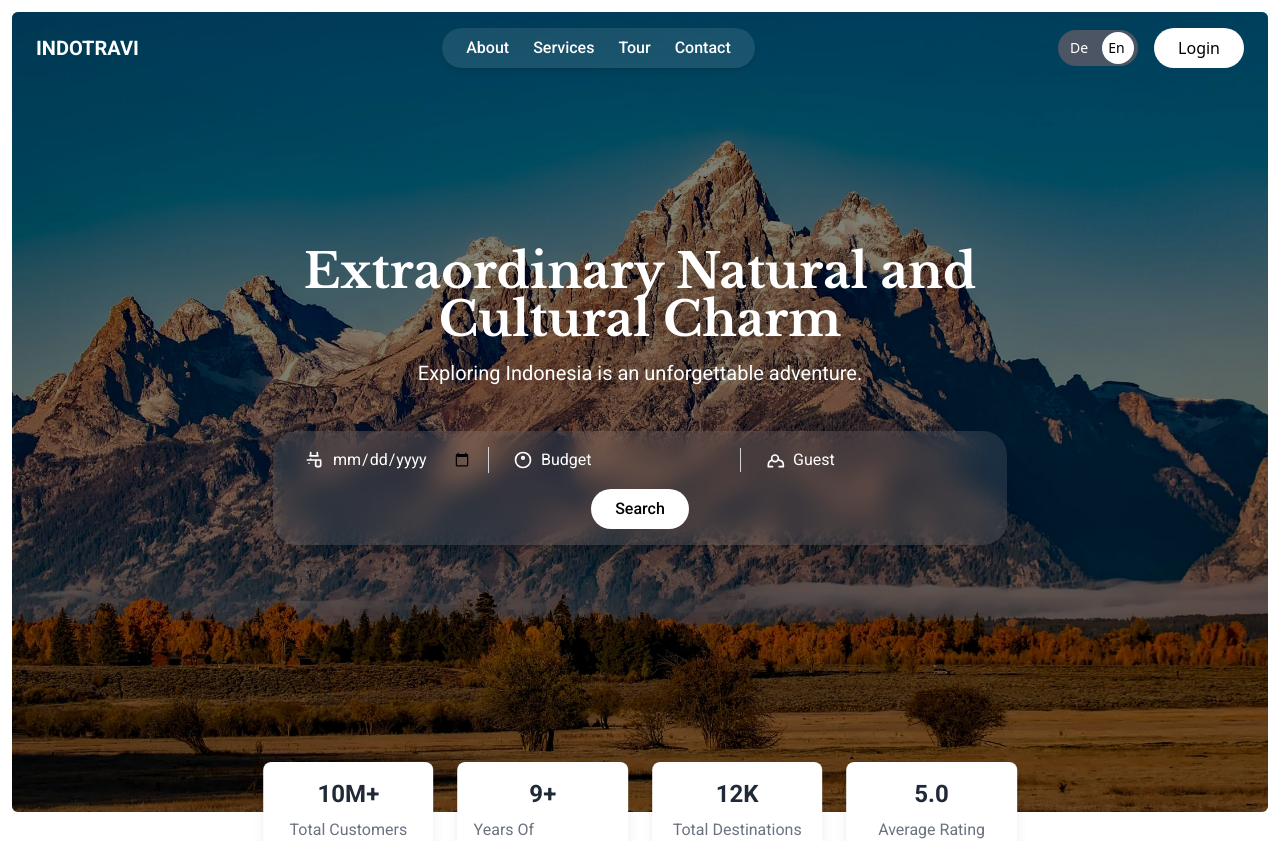
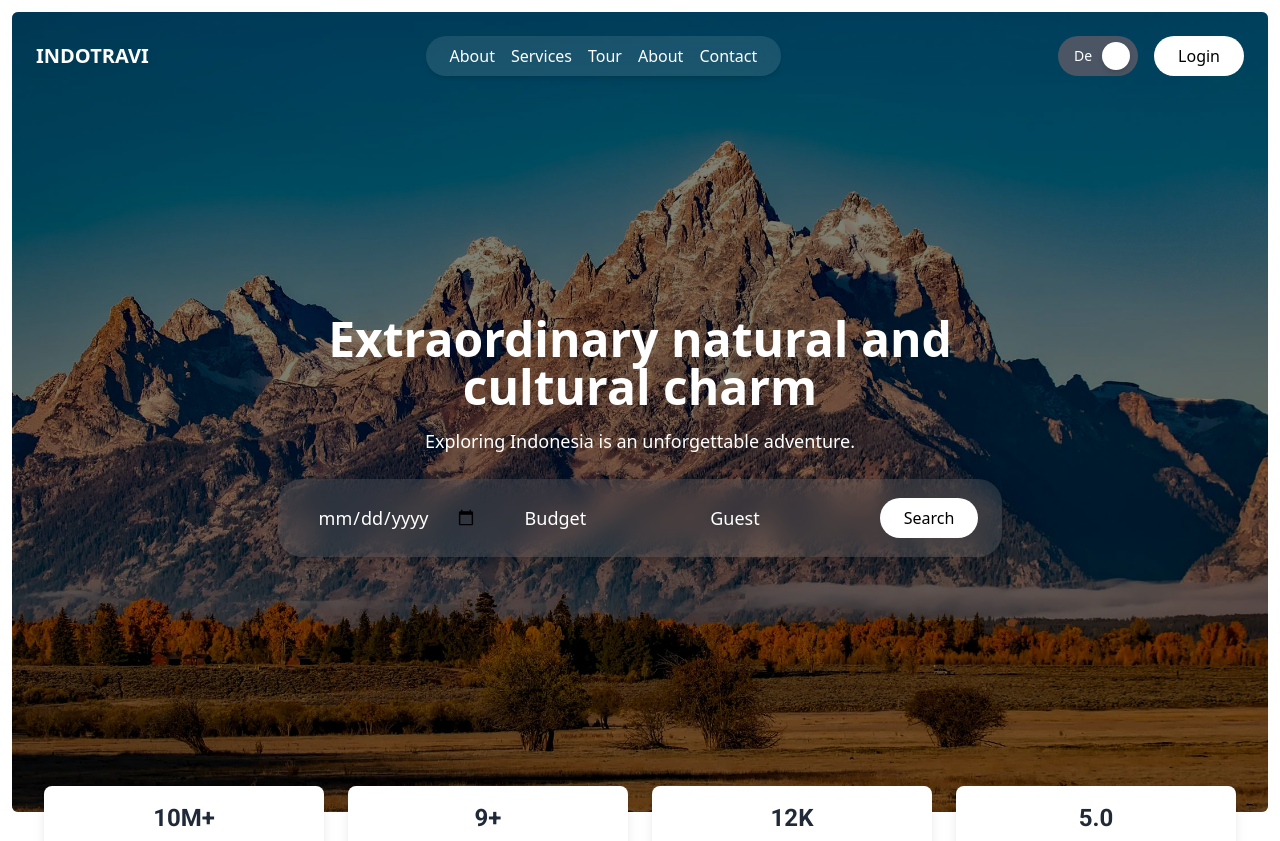
Before and after one commit to MohammadhuAkeel58/IndoTravi, a React (Vite) app: page / in a window 1280 px wide. Shown: the top 841 px of the page. Built offline with nearby package versions, Linux system fonts and the light colour scheme; a web font is replaced by a local one.

Commit message:
made changes

```diff
--- a/package.json
+++ b/package.json
@@ -13,8 +13,10 @@
     "framer-motion": "^11.17.0",
     "gsap": "^3.12.5",
     "indotravi": "file:",
+    "lucide-react": "^0.474.0",
     "react": "^18.3.1",
-    "react-dom": "^18.3.1"
+    "react-dom": "^18.3.1",
+    "react-icons": "^5.4.0"
   },
   "devDependencies": {
     "@eslint/js": "^9.17.0",
--- a/src/Components/Header/HeaderA.jsx
+++ b/src/Components/Header/HeaderA.jsx
@@ -20,61 +20,62 @@ const HeaderA = () => {
 
       <div className="absolute inset-0 bg-black bg-opacity-50 rounded-md"></div>
 
-      <div className="relative z-10">
-        <div className="container mx-auto flex flex-col md:flex-row items-center justify-between px-4 sm:px-6 py-4">
-          <h1 className="font-semibold text-lg md:text-xl font-body text-center md:text-left">
+      <header className="relative w-full p-4 sm:p-6 flex items-center justify-between bg-transparent">
+        <h1 className="text-white text-lg sm:text-xl font-semibold">
           INDOTRAVI
         </h1>
-          <nav className="md:mt-0 mt-2">
-            <ul className="flex flex-wrap items-center justify-center bg-white/10 backdrop-blur-md rounded-full px-4 py-2 sm:px-6 space-x-3 sm:space-x-6 shadow-md text-white text-sm sm:text-base font-body">
-              <li className="hover:text-gray-300 cursor-pointer font-medium">
+        <nav className="hidden sm:flex items-center bg-white/10 backdrop-blur-md rounded-full px-4 py-2 sm:px-6 space-x-4 shadow-md text-white text-sm sm:text-base">
+          <a
+            href="#"
+            className="hover:text-gray-300 cursor-pointer font-medium"
+          >
             About
-              </li>
-              <li className="hover:text-gray-300 cursor-pointer font-medium">
+          </a>
+          <a
+            href="#"
+            className="hover:text-gray-300 cursor-pointer font-medium"
+          >
             Services
-              </li>
-              <li className="hover:text-gray-300 cursor-pointer font-medium">
+          </a>
+          <a
+            href="#"
+            className="hover:text-gray-300 cursor-pointer font-medium"
+          >
             Tour
-              </li>
-              <li className="hover:text-gray-300 cursor-pointer font-medium">
+          </a>
+          <a
+            href="#"
+            className="hover:text-gray-300 cursor-pointer font-medium"
+          >
+            About
+          </a>
+          <a
+            href="#"
+            className="hover:text-gray-300 cursor-pointer font-medium"
+          >
             Contact
-              </li>
-            </ul>
+          </a>
         </nav>
-
-          <div className="flex flex-wrap items-center space-x-2 md:space-x-4 md:mt-0 justify-center mt-2">
-            <div className="flex items-center bg-gray-600 rounded-full px-1 py-1 w-24 sm:w-20 relative">
+        <div className="flex items-center space-x-4">
+          <div className="flex items-center bg-gray-600 rounded-full px-2 py-1 relative">
             <button
+              className="relative w-16 h-8 flex items-center bg-gray-600 rounded-full p-1 cursor-pointer focus:outline-none"
               onClick={toggleLanguage}
-                className={`text-sm px-2 py-1 rounded-full z-10 ${
-                  language === "De" ? "text-black" : "text-white"
-                }`}
             >
-                De
-              </button>
-
-              <button
-                onClick={toggleLanguage}
-                className={`text-sm px-3 py-1 rounded-full z-10 ${
-                  language === "En" ? "text-black" : "text-white"
-                }`}
-              >
-                En
-              </button>
-
               <div
-                className={`absolute bg-white rounded-full w-8 h-8 transition-transform duration-300 ${
-                  language === "En" ? "translate-x-10" : "translate-x-0"
+                className={`absolute w-7 h-7 bg-white rounded-full shadow-md transform transition-transform duration-300 ease-in-out ${
+                  language === "En" ? "translate-x-8" : "translate-x-0"
                 }`}
               ></div>
+              <span className="text-white text-sm absolute left-2">De</span>
+              <span className="text-white text-sm absolute right-2">En</span>
+            </button>
           </div>
-
-            <button className="bg-white text-black font-medium px-4 sm:px-6 py-2 rounded-full hover:bg-blue-600 hover:text-white transition">
+          <button className="bg-white text-black px-4 sm:px-6 py-2 rounded-full font-medium hover:bg-blue-600 hover:text-white transition">
             Login
           </button>
         </div>
-        </div>
-      </div>
+      </header>
     </>
   );
 };
--- a/src/Components/Header/HeaderB.jsx
+++ b/src/Components/Header/HeaderB.jsx
@@ -1,114 +1,53 @@
 import { useState } from "react";
-import { motion } from "framer-motion";
-import { fadeIn } from "../../variants";
 
 const HeaderB = () => {
   const [date, setDate] = useState("");
   const [budget, setBudget] = useState("");
   const [guest, setGuest] = useState("");
+  const [error, setError] = useState("");
 
   const handleSearch = () => {
     if (!date || !budget || !guest) {
-      alert("Please fill in all fields before searching.");
+      setError("Please fill in all fields before searching.");
       return;
     }
+    setError("");
     console.log("Date:", date);
     console.log("Budget:", budget);
     console.log("Guest:", guest);
   };
 
   return (
-    <motion.div
-      variants={fadeIn("up", 0.3)}
-      initial="hidden"
-      whileInView={"show"}
-      viewport={{ once: false, amount: 0.7 }}
-      className="relative z-10 flex flex-col items-center justify-center text-center h-3/5 px-4 mt-10 md:mt-28 pb-16"
-    >
-      <h1 className="text-lg sm:text-xl md:text-5xl font-bold mb-4 font-title">
-        Extraordinary Natural and <br /> Cultural Charm
+    <div className="relative w-full h-screen flex flex-col justify-center items-center text-center px-4 sm:px-6">
+      <h1 className="text-white text-3xl sm:text-5xl font-bold mb-4 px-4">
+        Extraordinary natural and <br /> cultural charm
       </h1>
-      <p className="text-xs sm:text-sm md:text-xl mb-6 font-body">
+      <p className="text-white text-sm sm:text-lg mb-6 px-4">
         Exploring Indonesia is an unforgettable adventure.
       </p>
-      <div className="flex flex-wrap items-center justify-center bg-white/10 backdrop-blur-md rounded-3xl shadow-lg px-4 sm:px-6 py-4 w-full sm:w-4/5 lg:w-3/5 gap-y-4 gap-x-6 mt-5 font-body mb-4">
-        <div className="flex items-center gap-2 border-b sm:border-b-0 sm:border-r border-gray-300 pr-0 sm:pr-4 w-full sm:w-auto">
-          <span className="text-white">
-            <svg
-              xmlns="http://www.w3.org/2000/svg"
-              className="h-5 w-5"
-              fill="none"
-              viewBox="0 0 24 24"
-              stroke="currentColor"
-            >
-              <path
-                strokeLinecap="round"
-                strokeLinejoin="round"
-                strokeWidth={2}
-                d="M8 7V3m8 4V3m-9 4h10m-9 4h.01M6 16h.01M4 12h16M16 12h2a2 2 0 012 2v4a2 2 0 01-2 2h-2a2 2 0 01-2-2v-4a2-2 0 012-2z"
-              />
-            </svg>
-          </span>
+
+      <div className="flex flex-col sm:flex-row items-center justify-center bg-white/10 backdrop-blur-md rounded-3xl shadow-lg px-6 py-4 w-full sm:w-3/4 lg:w-3/5 gap-4 mb-32 ">
         <input
           type="date"
           value={date}
           onChange={(e) => setDate(e.target.value)}
-            className="bg-transparent text-white placeholder-white focus:outline-none "
+          className="w-full sm:w-1/3 bg-transparent text-white placeholder-white focus:outline-none border-b sm:border-none pb-2 px-4 py-2 text-lg "
+          placeholder="Date"
         />
-        </div>
-
-        <div className="flex items-center gap-2 border-b sm:border-b-0 sm:border-r border-gray-300 pr-0 sm:pr-4 w-full sm:w-auto">
-          <span className="text-white">
-            <svg
-              xmlns="http://www.w3.org/2000/svg"
-              className="h-5 w-5"
-              fill="none"
-              viewBox="0 0 24 24"
-              stroke="currentColor"
-            >
-              <path
-                strokeLinecap="round"
-                strokeLinejoin="round"
-                strokeWidth={2}
-                d="M12 8c.828 0 1.5.672 1.5 1.5S12.828 11 12 11s-1.5-.672-1.5-1.5S11.172 8 12 8zM21 12a9 9 0 11-18 0 9 9 0 0118 0z"
-              />
-            </svg>
-          </span>
         <input
           type="text"
           value={budget}
           onChange={(e) => setBudget(e.target.value)}
+          className="w-full sm:w-1/3 bg-transparent text-white placeholder-white focus:outline-none border-b sm:border-none pb-2 px-4 py-2 text-lg  "
           placeholder="Budget"
-            className="bg-transparent text-white placeholder-white focus:outline-none "
         />
-        </div>
-
-        <div className="flex items-center gap-2 w-full sm:w-auto">
-          <span className="text-white">
-            <svg
-              xmlns="http://www.w3.org/2000/svg"
-              className="h-5 w-5"
-              fill="none"
-              viewBox="0 0 24 24"
-              stroke="currentColor"
-            >
-              <path
-                strokeLinecap="round"
-                strokeLinejoin="round"
-                strokeWidth={2}
-                d="M17 20h5v-2a6 6 0 00-5-5.91M9 20H4v-2a6 6 0 015-5.91M12 14a4 4 0 100-8 4 4 0 000 8z"
-              />
-            </svg>
-          </span>
         <input
           type="number"
           value={guest}
           onChange={(e) => setGuest(e.target.value)}
+          className="w-full sm:w-1/3 bg-transparent text-white placeholder-white focus:outline-none border-b sm:border-none pb-2 px-4 py-2 text-lg "
           placeholder="Guest"
-            className="bg-transparent text-white placeholder-white focus:outline-none "
         />
-        </div>
-
         <button
           onClick={handleSearch}
           className="bg-white text-black px-6 py-2 rounded-full font-medium hover:bg-blue-600 hover:text-white transition w-full sm:w-auto"
@@ -116,7 +55,8 @@ const HeaderB = () => {
           Search
         </button>
       </div>
-    </motion.div>
+      {error && <p className="text-red-500 text-sm mt-2">{error}</p>}
+    </div>
   );
 };
 
--- a/src/Components/Header/HeaderC.jsx
+++ b/src/Components/Header/HeaderC.jsx
@@ -19,7 +19,8 @@ const HeaderC = () => {
   return (
     <div
       id="stats-section"
-      className="absolute left-1/2 transform -translate-x-1/2 bottom-[-70px] z-20 w-full sm:w-4/5 lg:w-3/5 grid grid-cols-2 sm:grid-cols-4 gap-6 font-body"
+      className="absolute left-1/2 transform -translate-x-1/2 bottom-[-450px] sm:bottom-[-70px] z-20 w-full px-4 sm:px-6 md:px-8
+      grid grid-cols-1 sm:grid-cols-2 md:grid-cols-4 lg:grid-cols-4 gap-6 font-body"
     >
       {statsData.map((stat, index) => (
         <motion.div
@@ -28,7 +29,7 @@ const HeaderC = () => {
           whileInView={"show"}
           viewport={{ once: false, amount: 0.7 }}
           key={index}
-          className="bg-white rounded-lg shadow-lg p-4 flex flex-col items-center"
+          className="bg-white rounded-lg shadow-lg p-4 flex flex-col items-center text-center w-full"
         >
           <h3 className="text-lg sm:text-2xl font-bold text-gray-800 mb-2">
             {formatCounter(counters[index], stat.suffix)}
--- a/src/Components/Locations/LocationA.jsx
+++ b/src/Components/Locations/LocationA.jsx
@@ -10,14 +10,14 @@ const LocationA = () => {
       className="flex flex-col md:flex-row items-start md:items-center justify-between mb-8"
     >
       <div>
-        <p className="text-sm text-gray-400 font-body font-bold">
+        <p className="text-sm text-gray-400 font-body font-bold ">
           Best location
         </p>
         <h2 className="text-3xl sm:text-4xl font-bold text-gray-800 mt-2 font-title">
           Indonesian tourism
         </h2>
       </div>
-      <p className="mt-4 md:mt-0 text-gray-500 text-lg font-body">
+      <p className="mt-4 md:mt-0 text-gray-500 text-lg font-body sm:mx-4">
         Extraordinary natural beauty, enjoy the rich culture, and experience the
         friendliness of the local people.
       </p>
--- a/src/Components/Locations/Locations.jsx
+++ b/src/Components/Locations/Locations.jsx
@@ -3,7 +3,7 @@ import LocationB from "./LocationB";
 
 const Locations = () => {
   return (
-    <section className="mt-28 px-4 sm:px-8 lg:px-16   ">
+    <section className="mt-112 px-4 sm:px-8 sm:mt-28  md:px-12  lg:px-16 xl:px-20 2xl:px-24 w-full max-w-screen-2xl mx-auto   ">
       <div className="w-full max-w-7xl mx-auto">
         <div className="py-12">
           <LocationA />
```
Also changed, not shown: tailwind.config.js (+61 -0 lines), 1 other file (tests, documents, lock files or other folders). Lines whose indentation alone changed are shown as unchanged.
